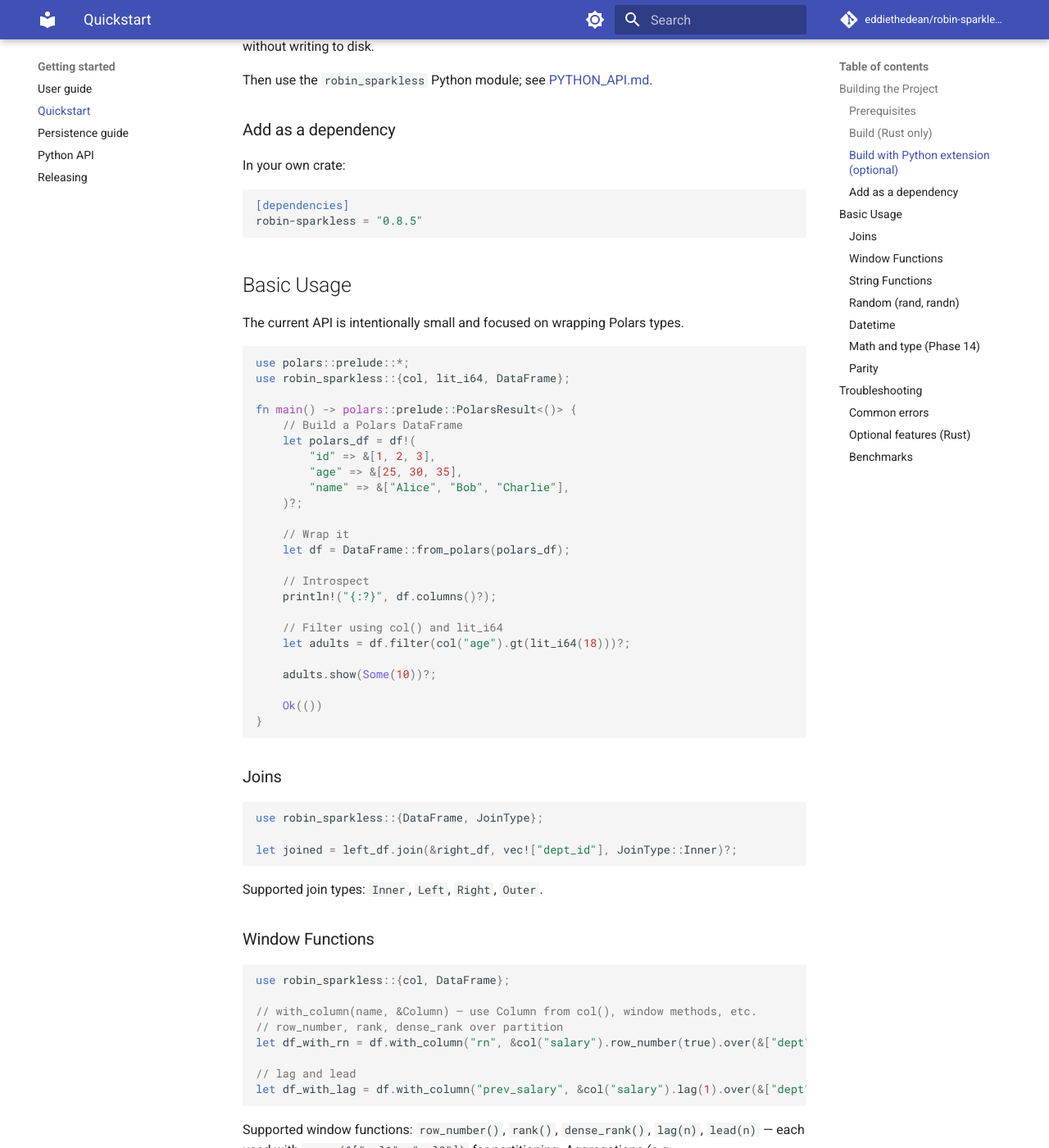
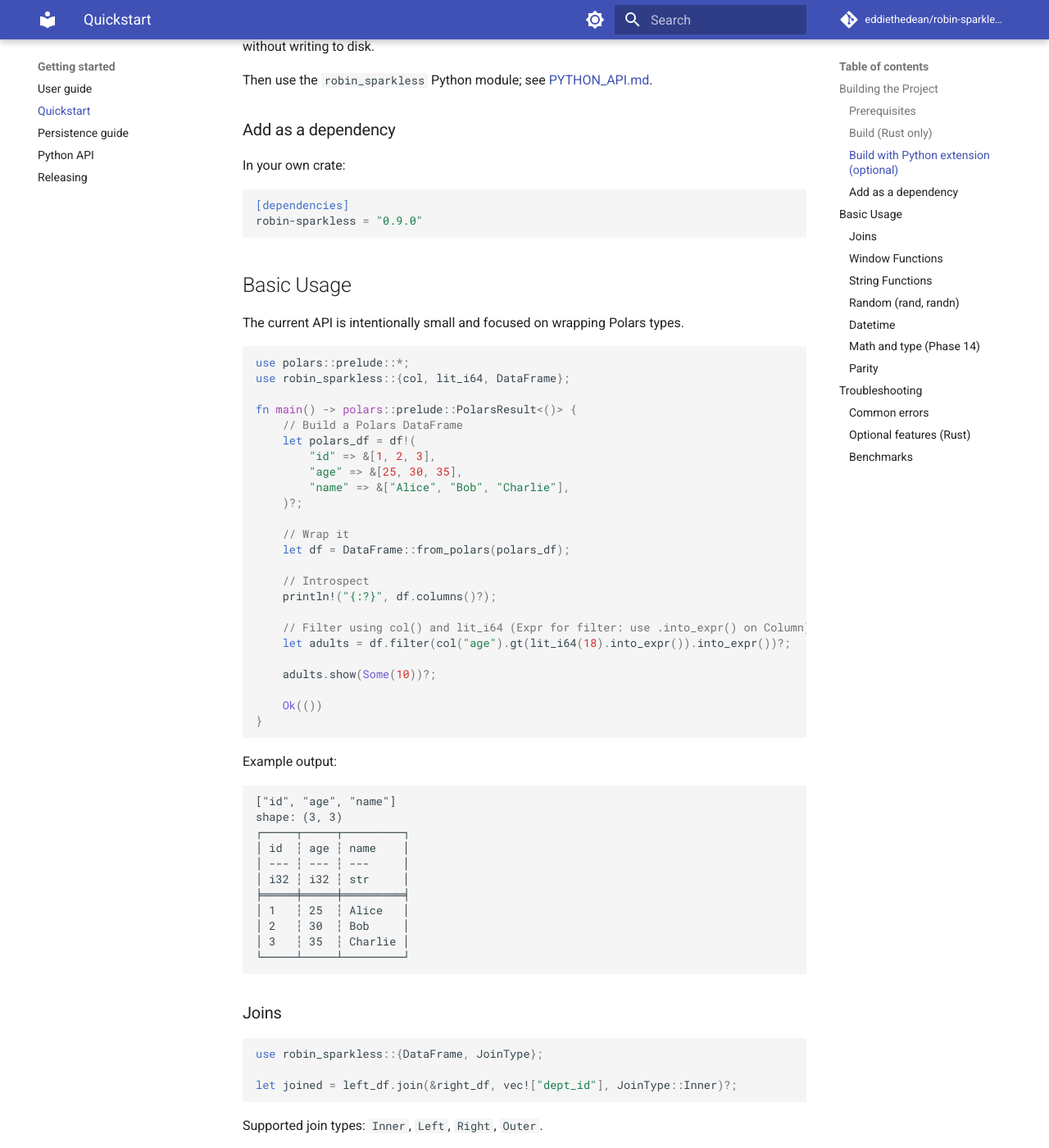
Before and after one commit to eddiethedean/robin-sparkless, an MkDocs documentation site: the page built from docs/QUICKSTART.md, in a window 1280 px wide and 1400 px high, scrolled down 924 px. Shown: the whole window at 82% size. Built offline with MkDocs 1.6.1 and Material for MkDocs 9.7.7, drawn with Linux system fonts in a browser that asks for light colours; comment, search, counter and statistics services are not loaded.

Commit message:
docs: update README and docs with runnable examples and real outputs
- Fix Rust quick start: use .into_expr() for filter/col().gt() so examples compile
- Add examples/demo.rs and quickstart_from_polars.rs; add real output to QUICKSTART
- Add collect()/show() example outputs to USER_GUIDE, UDF_GUIDE, PERSISTENCE_GUIDE

Co-authored-by: Cursor <cursoragent@cursor.com>

````diff
--- a/Cargo.toml
+++ b/Cargo.toml
@@ -3,7 +3,7 @@ members = []
 
 [package]
 name = "robin-sparkless"
-version = "0.8.5"
+version = "0.9.0"
 edition = "2021"
 description = "PySpark-like DataFrame API in Rust on Polars; no JVM."
 readme = "README.md"
--- a/docs/QUICKSTART.md
+++ b/docs/QUICKSTART.md
@@ -34,7 +34,7 @@ In your own crate:
 
 ```toml
 [dependencies]
-robin-sparkless = "0.8.5"
+robin-sparkless = "0.9.0"
 ```
 
 ## Basic Usage
@@ -59,13 +59,29 @@ fn main() -> polars::prelude::PolarsResult<()> {
     // Introspect
     println!("{:?}", df.columns()?);
 
-    // Filter using col() and lit_i64
-    let adults = df.filter(col("age").gt(lit_i64(18)))?;
+    // Filter using col() and lit_i64 (Expr for filter: use .into_expr() on Column)
+    let adults = df.filter(col("age").gt(lit_i64(18).into_expr()).into_expr())?;
 
     adults.show(Some(10))?;
 
     Ok(())
 }
+```
+
+Example output:
+
+```
+["id", "age", "name"]
+shape: (3, 3)
+┌─────┬─────┬─────────┐
+│ id  ┆ age ┆ name    │
+│ --- ┆ --- ┆ ---     │
+│ i32 ┆ i32 ┆ str     │
+╞═════╪═════╪═════════╡
+│ 1   ┆ 25  ┆ Alice   │
+│ 2   ┆ 30  ┆ Bob     │
+│ 3   ┆ 35  ┆ Charlie │
+└─────┴─────┴─────────┘
 ```
 
 ### Joins
--- a/pyproject.toml
+++ b/pyproject.toml
@@ -4,7 +4,7 @@ build-backend = "maturin"
 
 [project]
 name = "robin-sparkless"
-version = "0.8.5"
+version = "0.9.0"
 description = "PySpark-like DataFrame API in Rust (Polars backend), with Python bindings via PyO3"
 readme = "README-Python.md"
 requires-python = ">=3.8"
````
Also changed, not shown: CHANGELOG.md (+6 -4 lines), README.md (+5 -5 lines), docs/PERSISTENCE_GUIDE.md (+2 -1 lines), docs/UDF_GUIDE.md (+1 -0 lines), docs/USER_GUIDE.md (+9 -3 lines), 2 other files.
